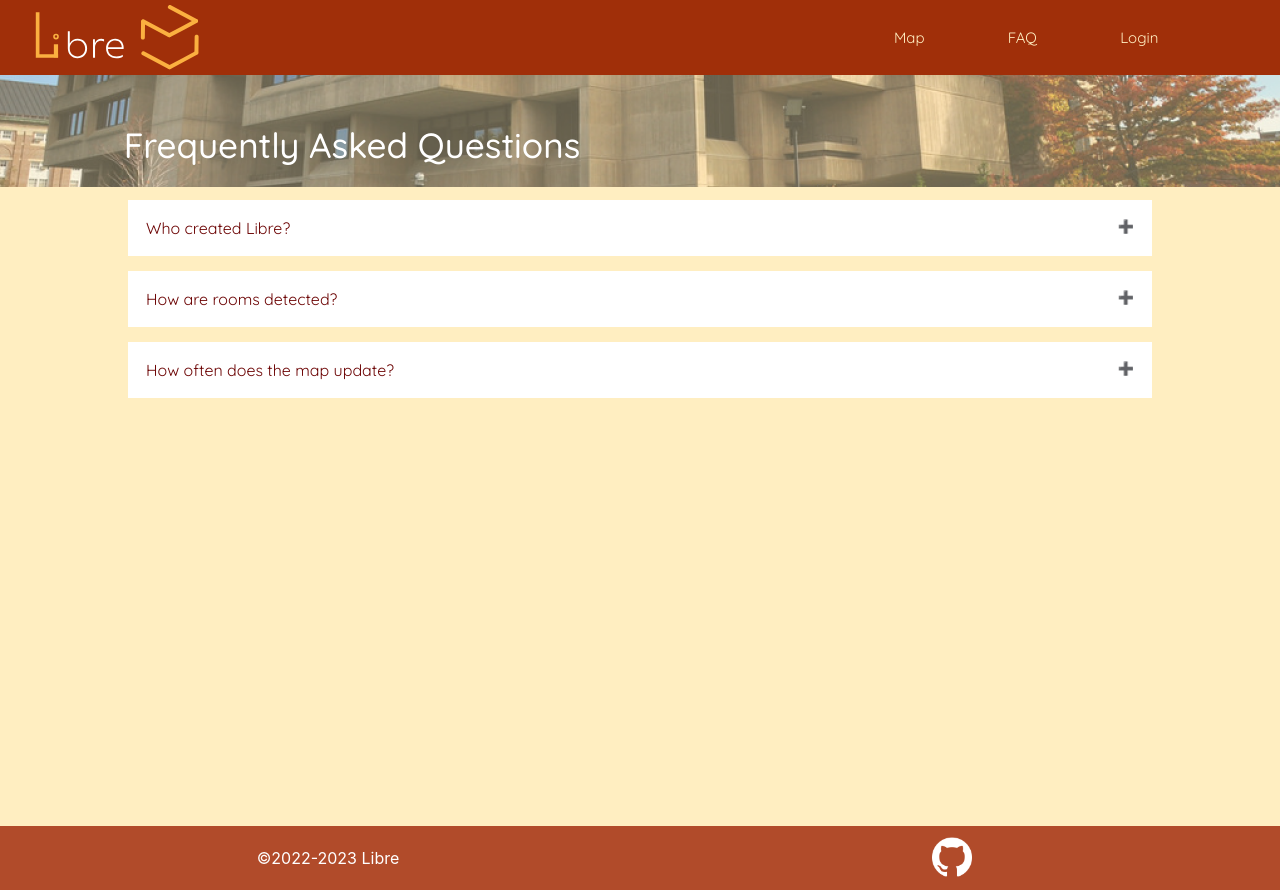
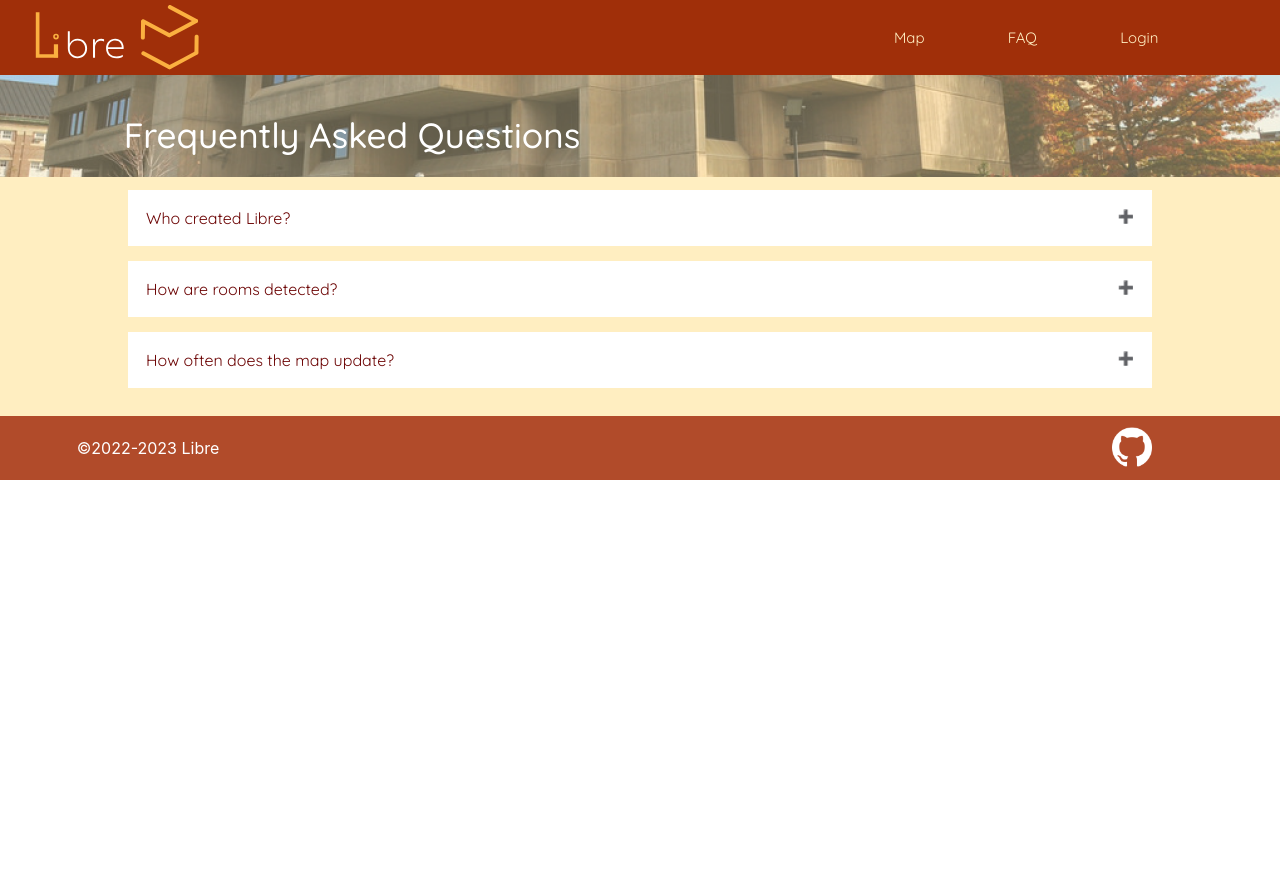
Before and after one commit to BillyMerchan/Libre, a React (Create React App) app in the folder Libre-Server/frontend/: page /faq in a window 1280 px wide. After the commit the page ends 800 px from the top, so only its background shows below. Built offline with nearby package versions, Linux system fonts and the light colour scheme.

Commit message:
fixing footer

```diff
--- a/Libre-Server/frontend/src/components/Footer/Footer.scss
+++ b/Libre-Server/frontend/src/components/Footer/Footer.scss
@@ -3,6 +3,8 @@ $bg-main: #FFEEC1;
 $bg-alt:  #B14B2A;
 
 .footer {
+  position: absolute;
+  z-index: 1;
   background: $bg-alt;
   padding: 6px;
   text-align: center;
@@ -12,7 +14,7 @@ $bg-alt:  #B14B2A;
 }
 
 .footer-content {
-  width: 48%;
+  width: 18%;
 }
 
 .copyright {
@@ -21,10 +23,12 @@ $bg-alt:  #B14B2A;
 
 .copyright-content {
   margin-left: 0;
+  padding-left: 0;
 }
 
 .link-content {
   margin-right: 0;
+
 }
 
 
--- a/Libre-Server/frontend/src/routes/FAQ/FAQ.scss
+++ b/Libre-Server/frontend/src/routes/FAQ/FAQ.scss
@@ -2,9 +2,11 @@ $fg-main: #ffffff;
 $bg-main: #FFEEC1;
 $bg-alt:  #B14B2A;
 
+.wPage {
+}
+
 .FAQ {
     background-color: $bg-main;
-    padding-bottom: 400px;
     width: 100%;
     display: flex;
     object-fit: cover;
@@ -87,7 +89,6 @@ $bg-alt:  #B14B2A;
 .background-img-FAQ {
     width: 100%;
     height: 100%;
-    padding-top: 10px;
     background-image: url("../../img/lib.png");
     background-size: cover;
     background-repeat: no-repeat;
--- a/Libre-Server/frontend/src/routes/FAQ/FAQ.tsx
+++ b/Libre-Server/frontend/src/routes/FAQ/FAQ.tsx
@@ -10,7 +10,7 @@ const FAQ: React.FC = () => {
   };
 
   return (
-    <div>
+    <div className='wPage'>
       <NavBar />
       <div className='FAQ'>
         <div className="background-img-FAQ">
```
